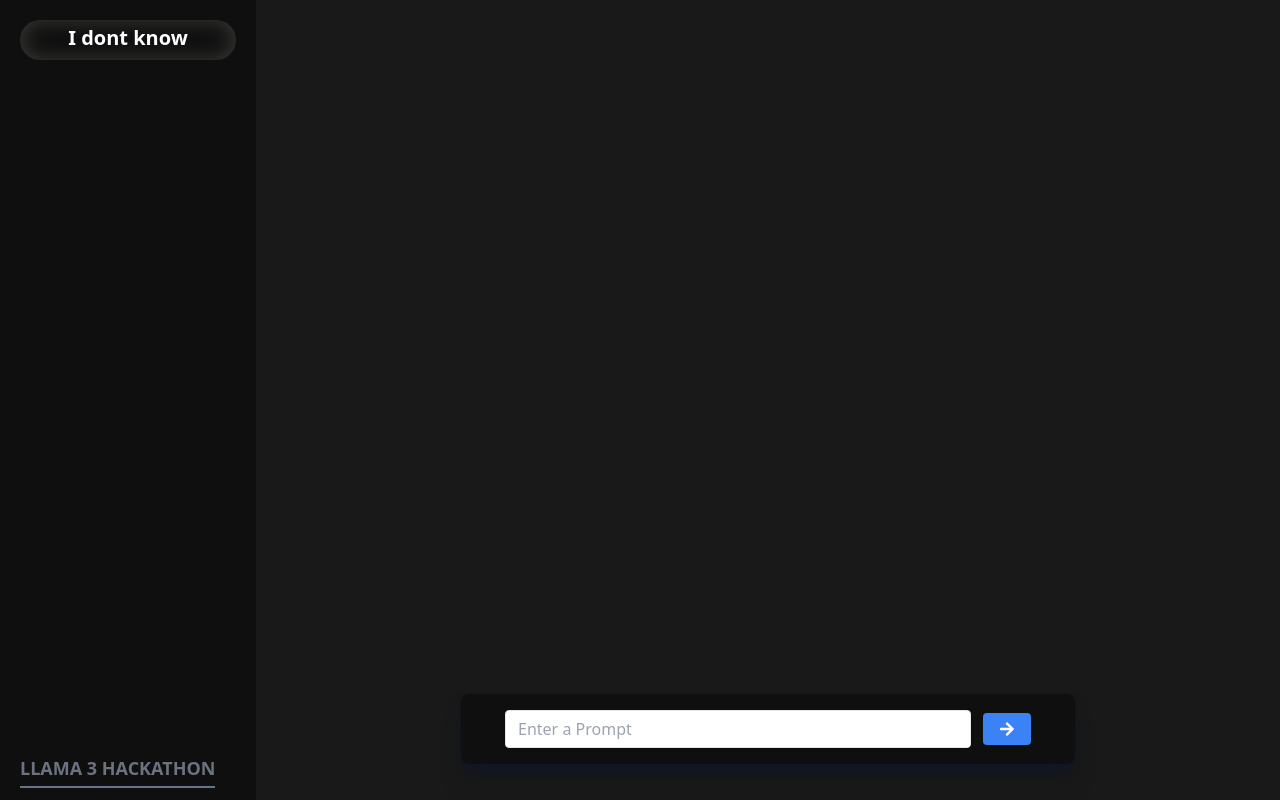
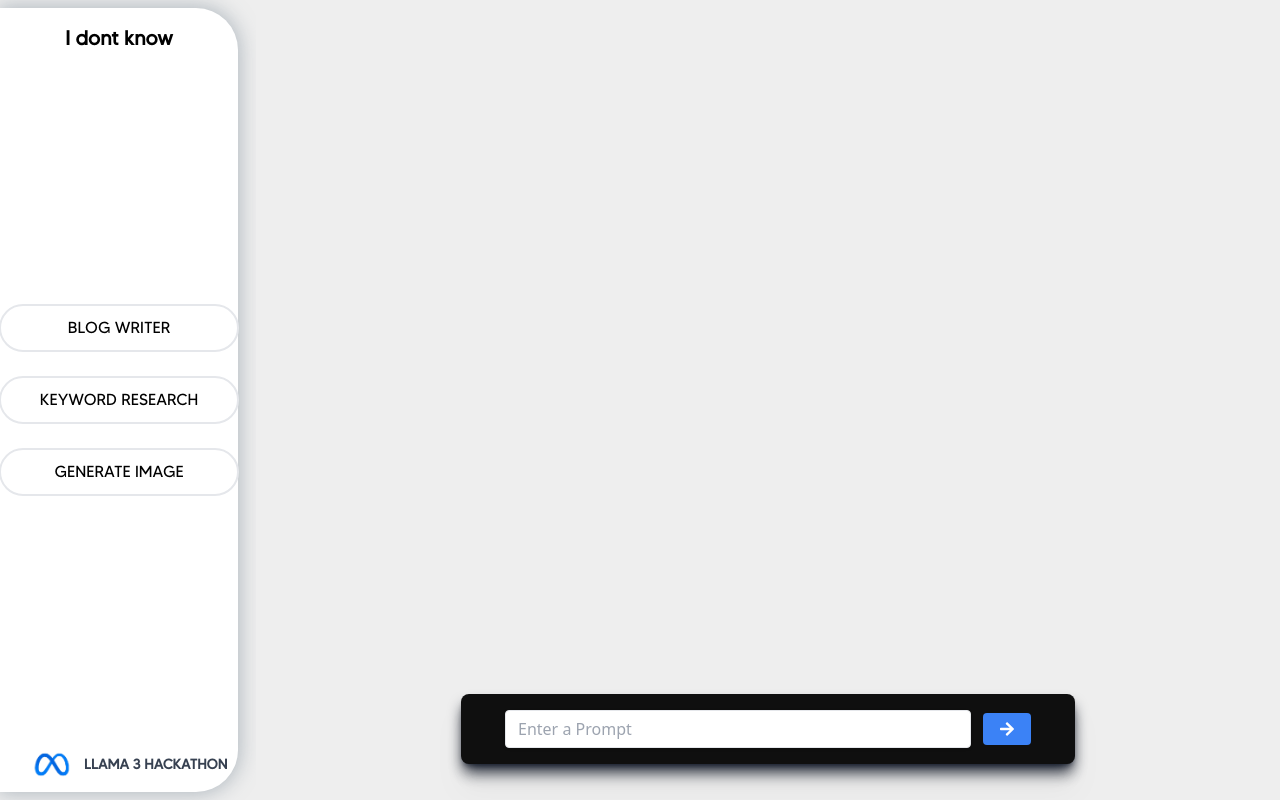
Before and after one commit to nagesh-merva/TogetherAi_model, a React (Vite) app in the folder frontend/: page / in a window 1280 px wide. Built offline with nearby package versions, Linux system fonts and the light colour scheme.

Commit message:
designing sidebar

```diff
--- a/frontend/src/components/Display.jsx
+++ b/frontend/src/components/Display.jsx
@@ -36,7 +36,7 @@ function Display() {
     return (
         <div className="relative h-screen w-full flex">
             <SideBar />
-            <div className="relative flex justify-center items-center h-full w-4/5 bg-custom-gray">
+            <div className="relative flex justify-center items-center h-full w-4/5 bg-custom-white">
                 <div className=" mb-32 h-3/5 w-full">
                     <div className="px-10 py-5 h-full w-auto overflow-y-auto" id="output">
                         <p id="output_text" className="text-white font-normal text-lg"></p>
--- a/frontend/src/components/SideBar.jsx
+++ b/frontend/src/components/SideBar.jsx
@@ -1,13 +1,24 @@
-
-
-
+import metaLogo from "../assets/metalogo.png"
 function SideBar() {
 
     return (
-        <div className="relative p-5 h-full w-1/5 bg-custom-black">
-            <h1 className="py-1 text-white text-xl font-bold rounded-full h-10 w-full text-center" style={{ boxShadow: "inset 0 0 20px 2px rgba(149, 147, 135, 0.3)" }}>I dont know</h1>
-            <footer className="absolute bottom-3 py-1 text-gray-500 text-lg font-semibold border-b-2 text-center border-slate-500">LLAMA 3 HACKATHON</footer>
-        </div>
+        <div className="relative py-2 h-full w-[20%] bg-custom-white " >
+            <div className="flex justify-center items-center bg-white py-5 mr-3 h-full w-[93%] rounded-r-[42px]" style={{ boxShadow: "0 0 20px 2px rgba(117, 134, 148, 0.5)" }}>
+                <h1 className="py-1 absolute top-5 text-black text-xl font-bold font-tommy rounded-xl h-10 w-2/3 text-center" >I dont know</h1>
+                <div className="flex flex-col px-2 space-y-6">
+                    <a className=" h-12 w-60 flex justify-center items-center rounded-full bg-white border-2">
+                        <h1 className=" font-tommy">BLOG WRITER</h1>
+                    </a>
+                    <a className=" h-12 w-60 flex justify-center items-center rounded-full bg-white border-2">
+                        <h1 className=" font-tommy">KEYWORD RESEARCH</h1>
+                    </a>
+                    <a className=" h-12 w-60 flex justify-center items-center rounded-full bg-white border-2">
+                        <h1 className=" font-tommy">GENERATE IMAGE</h1>
+                    </a>
+                </div>
+                <footer className="absolute flex items-center left-5 bottom-3 py-1 text-gray-700 text-sm font-semibold font-tommy text-center border-slate-500"><img src={metaLogo} alt="metalogo" className="h-10 w-10 mx-3" />LLAMA 3 HACKATHON</footer>
+            </div>
+        </div >
     )
 }
 
--- a/frontend/src/index.css
+++ b/frontend/src/index.css
@@ -1,3 +1,8 @@
 @tailwind base;
 @tailwind components;
 @tailwind utilities;
+
+@font-face {
+    font-family: "tommy";
+    src: url("./assets/MADE TOMMY Regular_PERSONAL USE.otf") format("truetype");
+}
--- a/frontend/tailwind.config.js
+++ b/frontend/tailwind.config.js
@@ -8,8 +8,13 @@ export default {
     extend: {
       colors: {
         "custom-gray": "#191919",
-        "custom-black": "#0F0F0F"
-      }
+        "custom-black": "#0F0F0F",
+        "custom-white": "#EEEEEE",
+      },
+      fontFamily: {
+        tommy: ["tommy", 'sans-serif'],
+        poppins: ['Poppins', 'sans-serif'],
+      },
     },
   },
   plugins: [],
```
Also changed, not shown: frontend/src/assets/License READ ME FIRST.txt (added), frontend/src/assets/MADE TOMMY Regular_PERSONAL USE.otf (added), frontend/src/assets/metalogo.png (added).
